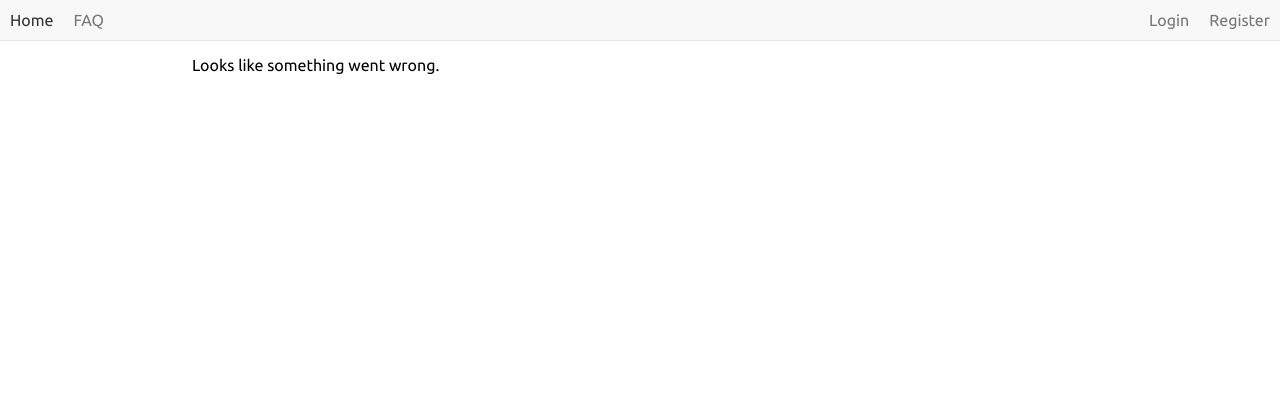
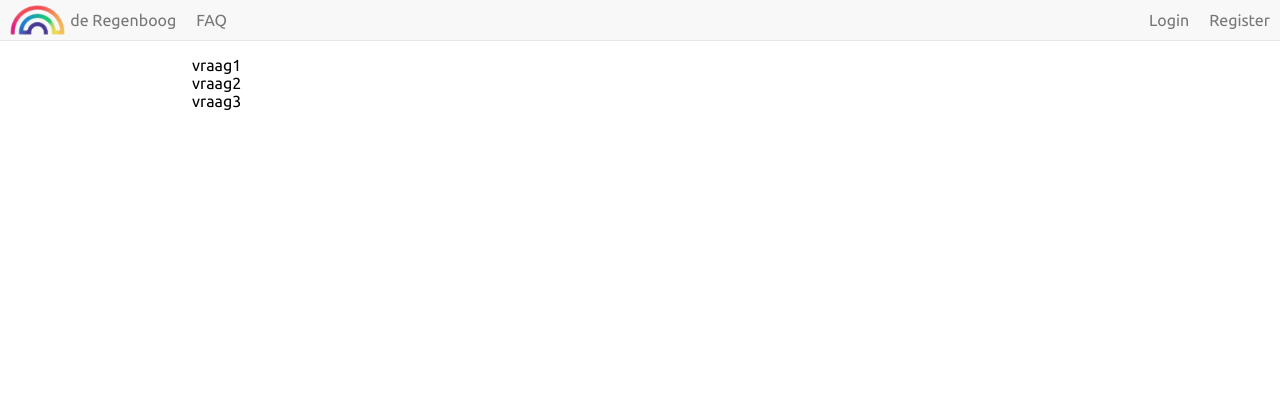
Before and after one commit to SimonMTS/simon_base, a PHP site: page /simon_base/pages/faq in a window 1280 px wide. Shown: the top 420 px of the page. Run offline with PHP 8.4, Linux system fonts and the light colour scheme; some libraries are stand-ins or nearby versions.

Commit message:
layout changes

```diff
--- a/assets/css/site.css
+++ b/assets/css/site.css
@@ -46,6 +46,10 @@ header#head a:hover {
     color: #333;
 }
 
+header#head a:nth-child(2) {
+    padding-left: 5px;
+}
+
 div#main-body {
     margin: 0 auto;
     max-width: 1280px;
@@ -71,6 +75,13 @@ footer#foot {
 
 .float-right {
     float: right;
+}
+
+.header-img {
+    max-width: 100%;
+    height: 30px;
+    margin: 5px 0px 5px 10px;
+    display: block;
 }
 
 .form {
--- a/config.php
+++ b/config.php
@@ -7,6 +7,7 @@
         ],
 
         'base_url' => 'http://localhost/simon_base/',
+        'mongodb' => "mongodb://localhost:27017",
 //        'base_url' => 'https://simon.aoweb.nl/',
     ];
 ?>
--- a/connection.php
+++ b/connection.php
@@ -2,7 +2,7 @@
 
     class db {
         public static function init() {
-            $mongo = new MongoClient("mongodb://localhost:27017");
+            $mongo = new MongoClient($GLOBALS['config']['mongodb']);
 
             return $mongo->simon_base;
         }
--- a/controllers/pages_controller.php
+++ b/controllers/pages_controller.php
@@ -16,5 +16,8 @@
             require_once('views/pages/error.php');
         }
 
+        public function faq() {
+            require_once('views/pages/faq.php');
+        }
     }
 ?>
--- a/routes.php
+++ b/routes.php
@@ -24,6 +24,7 @@
 
         'pages' => [
             'home',
+            'faq',
             'error'
         ],
 
--- a/views/layout.php
+++ b/views/layout.php
@@ -22,8 +22,9 @@
         <?php endif; ?>
 
         <header id="head">
-            <a class="float-left" href="<?= $GLOBALS['config']['base_url'] ?>">Home</a>
-            <a class="float-left" href="<?= $GLOBALS['config']['base_url'] ?>">FAQ</a>
+            <img class="float-left header-img" src="<?= $GLOBALS['config']['base_url'] ?>assets/rainbow-icon.png">
+            <a class="float-left" href="<?= $GLOBALS['config']['base_url'] ?>">de Regenboog</a>
+            <a class="float-left" href="<?= $GLOBALS['config']['base_url'] ?>/pages/faq">FAQ</a>
 
             <?php if (!isset($_SESSION['user']['_id'])) : ?>
                 <a class="float-right" href="<?= $GLOBALS['config']['base_url'] ?>users/create">Register</a>
--- /dev/null
+++ b/views/pages/faq.php
@@ -0,0 +1,3 @@
+<p>vraag1</p>
+<p>vraag2</p>
+<p>vraag3</p>
--- a/views/users/login.php
+++ b/views/users/login.php
@@ -1,5 +1,5 @@
 <form action="" method="post">
-    <input class="form " type="text" placeholder="Username" name="user[name]" autofocus><br>
-    <input class="form" type="text" placeholder="Password" name="user[password]"><br>
+    <input class="form " type="text" placeholder="Username" name="user[name]" required autofocus><br>
+    <input class="form" type="text" placeholder="Password" name="user[password]" required><br>
     <input class="btn" type="submit" value="Login">
 </form>
```
Also changed, not shown: models/user.php (+2 -6 lines), views/users/create.php (+11 -9 lines), assets/rainbow-icon.jpg (deleted), assets/rainbow-icon.png (added).
